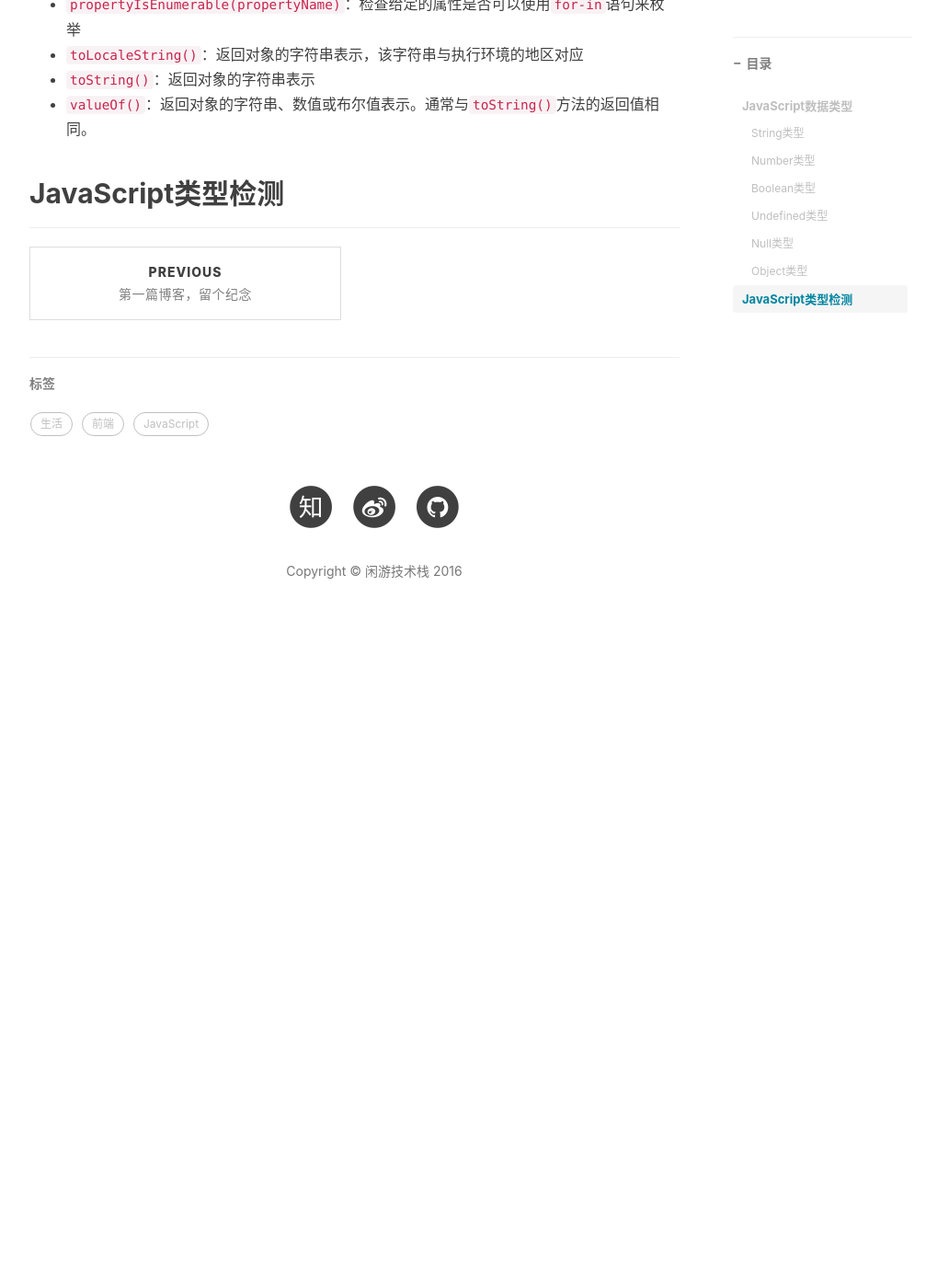
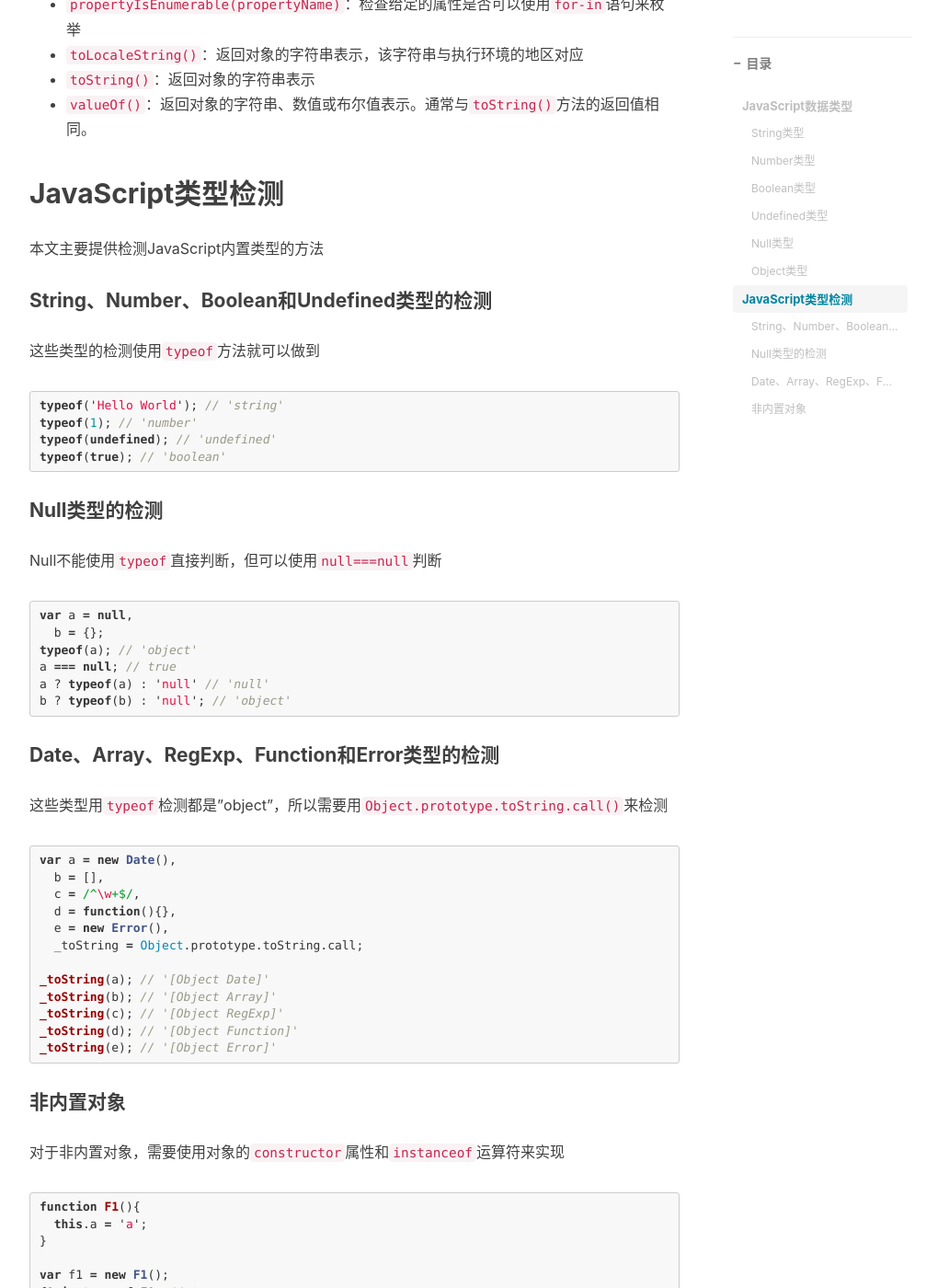
Before and after one commit to zskymn/zskymn.github.io, a Jekyll site: the page built from _posts/2016-05-15-js-type-detection.markdown, in a window 1280 px wide and 1400 px high, scrolled down 1800 px. Shown: the whole window at 92% size, without its empty margins (233-1240 px from the left). Built offline with Jekyll 4.4.1, drawn with Linux system fonts in a browser that asks for light colours; nearby versions of some CDN libraries; comment, search, counter and statistics services are not loaded; before the commit the page ends 2525 px from its top, so only the background shows below that; some of the changed text lies outside the part shown.

Commit message:
[添加博客]完成博客：JavaScript类型检测

````diff
--- a/_posts/2016-05-15-js-type-detection.markdown
+++ b/_posts/2016-05-15-js-type-detection.markdown
@@ -46,9 +46,9 @@ Null类型只有一个值，即`null`(区分大小写)，表示一个空对象
 var a = new Object();
 ```
 
-Object类型所具有的任何属性和方法也同样存在于更具体的对象中（如`Array`等）,Object的每个实例都具有下列属性和方法：
+Object类型所具有的任何属性和方法也同样存在于更具体的对象中（如`Array`等），Object的每个实例都具有下列属性和方法：
 
-* `Constructor`：保存着用于创建当前对象的函数。
+* `constructor`：保存着用于创建当前对象的函数。
 * `hasOwnProperty(propertyName)`：用于检查给定的属性在当前对象实例中（而不是实例的原型中）是否存在。
 * `isPrototypeOf(object1)`：检查该对象实例是否在对象`object1`的原型链中。
 * `propertyIsEnumerable(propertyName)`：检查给定的属性是否可以使用`for-in`语句来枚举
@@ -57,3 +57,57 @@ Object类型所具有的任何属性和方法也同样存在于更具体的对
 * `valueOf()`：返回对象的字符串、数值或布尔值表示。通常与`toString()`方法的返回值相同。
 
 ## JavaScript类型检测
+本文主要提供检测JavaScript内置类型的方法
+
+#### String、Number、Boolean和Undefined类型的检测
+这些类型的检测使用`typeof`方法就可以做到
+
+```javascript
+typeof('Hello World'); // 'string'
+typeof(1); // 'number'
+typeof(undefined); // 'undefined'
+typeof(true); // 'boolean'
+```
+
+#### Null类型的检测
+Null不能使用`typeof`直接判断，但可以使用`null===null`判断
+
+```javascript
+var a = null,
+  b = {};
+typeof(a); // 'object'
+a === null; // true
+a ? typeof(a) : 'null' // 'null'
+b ? typeof(b) : 'null'; // 'object'
+```
+
+#### Date、Array、RegExp、Function和Error类型的检测
+这些类型用`typeof`检测都是"object"，所以需要用`Object.prototype.toString.call()`来检测
+
+```javascript
+var a = new Date(),
+  b = [],
+  c = /^\w+$/,
+  d = function(){},
+  e = new Error(),
+  _toString = Object.prototype.toString.call;
+
+_toString(a); // '[Object Date]'
+_toString(b); // '[Object Array]'
+_toString(c); // '[Object RegExp]'
+_toString(d); // '[Object Function]'
+_toString(e); // '[Object Error]'
+```
+
+#### 非内置对象
+对于非内置对象，需要使用对象的`constructor`属性和`instanceof`运算符来实现
+
+```javascript
+function F1(){
+  this.a = 'a';
+}
+
+var f1 = new F1();
+f1 instanceof F1; // true
+f1.constructor.name // 'F1'
+```
````
